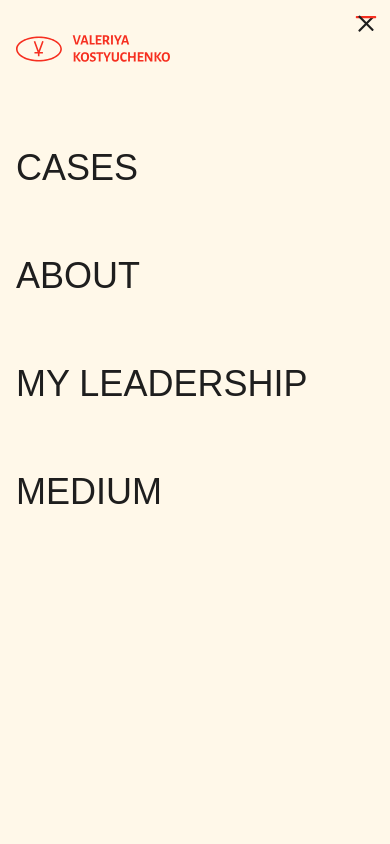
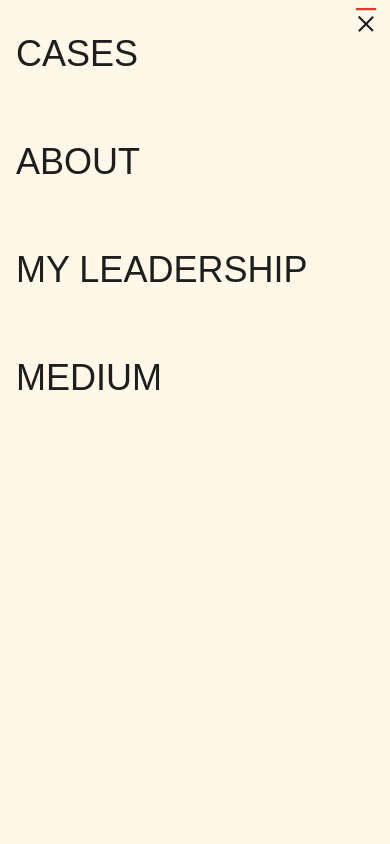
Before and after one commit to voleriyah/portfolio, a Next.js app: page / in a window 390 px wide. Both pictures are taken after a click on the button "Toggle menu". Shown: the top 844 px of the page. Built offline with nearby package versions, Linux system fonts and the light colour scheme; a web font is replaced by a local one.

Commit message:
4 fixed photos positioning on mobile

```diff
--- a/components/Header.tsx
+++ b/components/Header.tsx
@@ -132,9 +132,10 @@ export default function Header() {
               fill="#F62F20"
               style={{
                 transform: isMobileMenuOpen
-                  ? 'translateY(-9px)'
+                  ? 'translateY(-20px)'
                   : 'translateY(0px)',
-                transition: 'transform 0.2s ease-in-out',
+                marginBottom: isMobileMenuOpen ? '2px' : '0px',
+                transition: 'transform 0.2s ease-in-out, margin-bottom 0.2s ease-in-out',
                 transitionDelay: '0s',
               }}
             />
@@ -150,8 +151,8 @@ export default function Header() {
                 transform: isMobileMenuOpen
                   ? 'translateY(-9.5px) rotate(45deg)'
                   : 'translateY(0px) rotate(0deg)',
-                transformOrigin: '22px 30.5px',
-                transition: 'transform 0.2s ease-in-out, fill 0.2s ease-in-out',
+                transformOrigin: '21px 30.5px',
+                transition: 'transform 0.2s ease-in-out, fill 0.2s ease-in-out, transform-origin 0.2s ease-in-out',
                 transitionDelay: isMobileMenuOpen ? '0.2s' : '0s',
               }}
             />
@@ -163,10 +164,6 @@ export default function Header() {
           <div className="fixed inset-0 bg-cream z-50 lg:hidden overflow-y-auto">
             {/* Menu content */}
             <nav className="flex flex-col items-start justify-start min-h-screen px-4 sm:px-6 md:px-8 py-8 pt-8 gap-[64px]">
-              {/* Logo at the top of mobile menu */}
-              <div className="w-full pb-4">
-                <Logo />
-              </div>
               {menuItems.map((item, index) => (
                 <a
                   key={item.label}
@@ -177,6 +174,9 @@ export default function Header() {
                   className="font-erica text-[36px] font-normal leading-[44px] text-dark-bg uppercase
                     hover:opacity-70 transition-opacity
                     text-left w-full"
+                  style={{
+                    marginTop: index === 0 ? '72px' : undefined,
+                  }}
                   style={{
                     color: '#1E1E1E',
                     textAlign: 'left',
--- a/components/Logo.tsx
+++ b/components/Logo.tsx
@@ -35,10 +35,10 @@ export default function Logo() {
           className="h-auto"
           style={{
             width: 'auto',
-            // Fluid scaling: 45.6px at 1024px → 33.6px at 320px (smooth transition) - 1.2x bigger
-            height: 'clamp(33.6px, calc((1.5vw + 1.25rem) * 1.2), 45.6px)',
-            // Proportional width scaling: 262.8px at 1024px → 196.8px at 320px - 1.2x bigger
-            maxWidth: 'clamp(196.8px, calc((13vw + 10rem) * 1.2), 262.8px)',
+            // Fluid scaling: 54.72px at 1024px → 40.32px at 320px (smooth transition) - 1.2x bigger from previous
+            height: 'clamp(40.32px, calc((1.5vw + 1.25rem) * 1.44), 54.72px)',
+            // Proportional width scaling: 315.36px at 1024px → 236.16px at 320px - 1.2x bigger from previous
+            maxWidth: 'clamp(236.16px, calc((13vw + 10rem) * 1.44), 315.36px)',
             flexShrink: 0,
             transition: 'height 0.2s cubic-bezier(0.4, 0, 0.2, 1), max-width 0.2s cubic-bezier(0.4, 0, 0.2, 1)',
           }}
```
